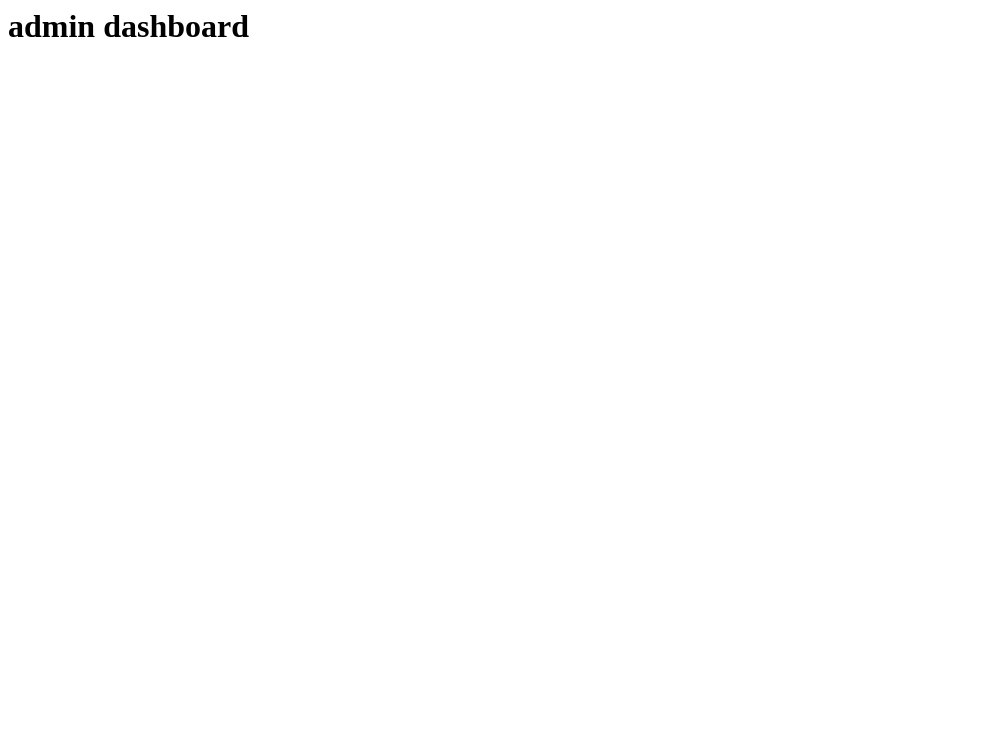
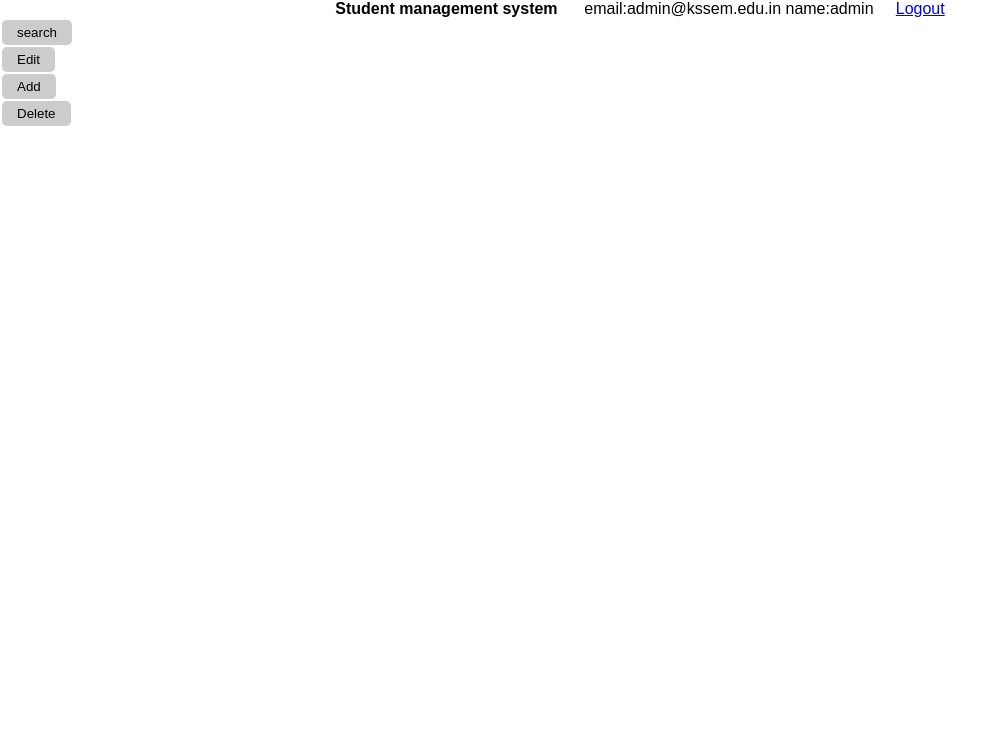
Before and after one commit to oprathyusha/sims, a PHP site: page /adminDashboard.php in a window 1280 px wide. Before the commit the part shown is almost empty. Shown: the top 731 px of the page, without its empty margins (0-1006 px from the left). Run offline with PHP 8.4, Linux system fonts and the light colour scheme.

Commit message:
admin dashboard

```diff
--- a/adminDashboard.php
+++ b/adminDashboard.php
@@ -1 +1,46 @@
-<h1>admin dashboard</h1>
+<!DOCTYPE html>
+<html>
+    <head>
+        <title>Admin dashboard</title>
+        <link rel="stylesheet" href="styles.css?v=<?php echo time();?>">
+
+    </head>
+    <body class="test">
+    <div id="header">
+    <center><strong>Student management system &nbsp;&nbsp;&nbsp;&nbsp;&nbsp;</strong>email:admin@kssem.edu.in name:admin
+    &nbsp;&nbsp;&nbsp;
+<a href="logout.php">Logout<a>
+</center>
+    </div>
+    <span id="topSpan"><marquee behavior="" direction="">This poratl is open till dec </marquee></span>
+    <div id=leftSide>
+     <form action="" method="post">
+         <table>
+            <tr>
+                 <td>
+                     <input type="submit" name="searchStudent" value="search">
+                 </td>
+            </tr>
+            <tr>
+                 <td>
+                     <input type="submit" name="editStudent" value="Edit">
+                 </td>
+            </tr>
+            <tr>
+                 <td>
+                     <input type="submit" name="addStudent" value="Add">
+                 </td>
+            </tr>
+            <tr>
+                 <td>
+                     <input type="submit" name="deleteStudent" value="Delete" class="button">
+                 </td>
+            </tr>
+         </table>
+     </form>
+    </div>
+    <div id="rightSide">
+
+    </div>
+    </body>
+</html>
--- a/index.php
+++ b/index.php
@@ -28,7 +28,7 @@
             <form action=" " method ="post" id="student" class="input-group" >
                 <input type="text" class="input-field" name ="userID" placeholder="Student login Id" required>
                 <input type="password" class="input-field" name ="password" placeholder="Enter Password" required>
-                 <input type="submit" class="submit-btn" name="submit" value="LogIn">
+                 <input type="submit" class="submit-btn" name="submit" value="Login">
                  <br><br>
             </form>
         </div>
--- a/styles.css
+++ b/styles.css
@@ -90,3 +90,45 @@
 #student{
     left: 450px;
 }
+
+input[type=submit] {
+    padding:5px 15px;
+    background:#ccc;
+    border:0 none;
+    cursor:pointer;
+    -webkit-border-radius: 5px;
+    border-radius: 5px;
+}
+
+/* #header{
+     height :10%;
+     width: 100%;
+     top: 10%;
+     background-color: black;
+     position: fixed;
+     color: white;
+
+}
+#leftSide{
+    height: 75%;
+    width: 15%;
+    top:10%;
+    position: fixed;
+}
+#rightSide{
+    height: 75%;
+    width: 15%;
+    top:10%;
+    background-color: white;
+    position: fixed;
+    left: 17%;
+    color: red;
+    border: solid 1px black;
+} */
+#topSpan{
+    top:15%;
+    width:80%;
+    left:17%;
+    position: fixed;
+
+}
```
